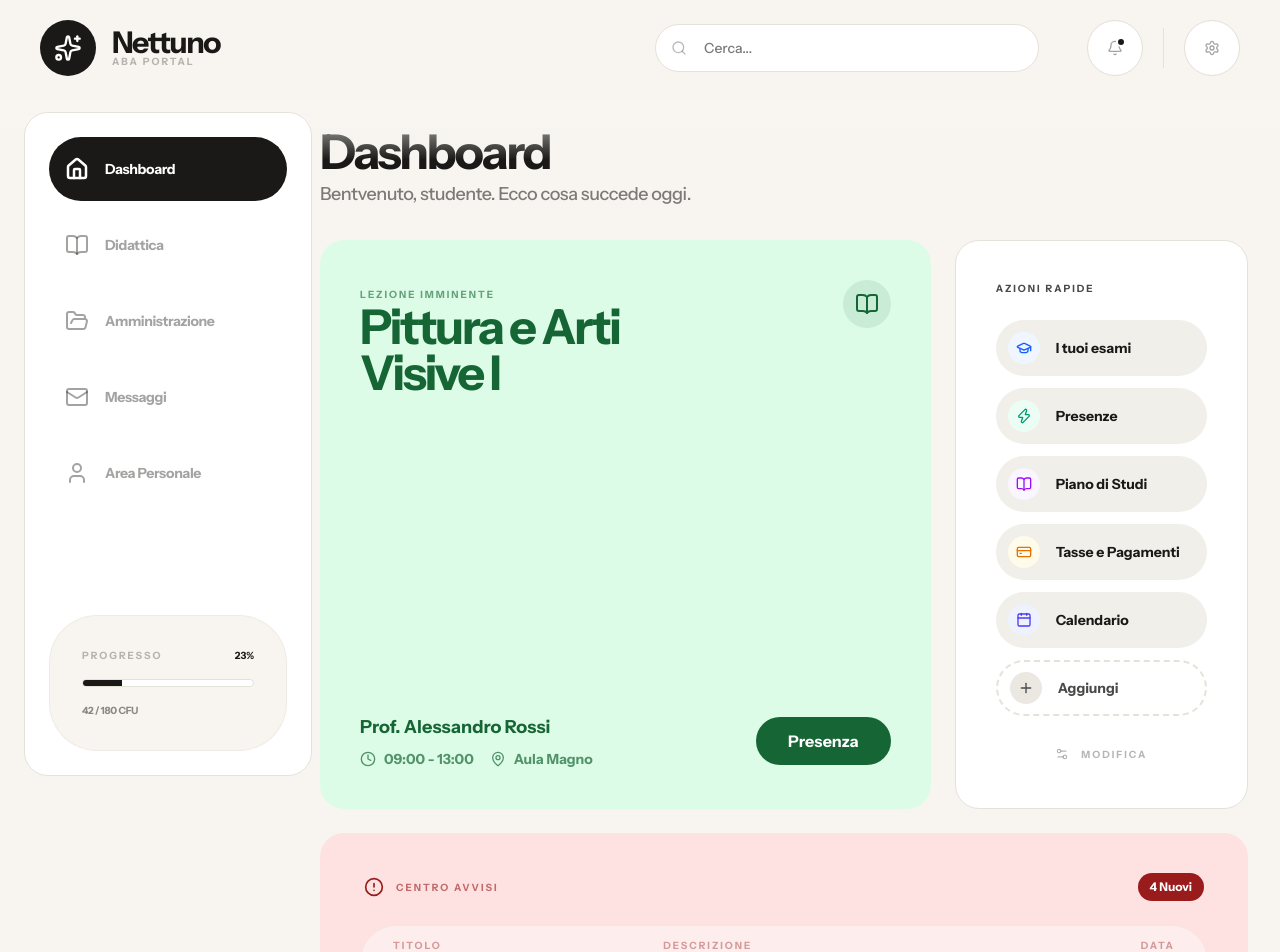
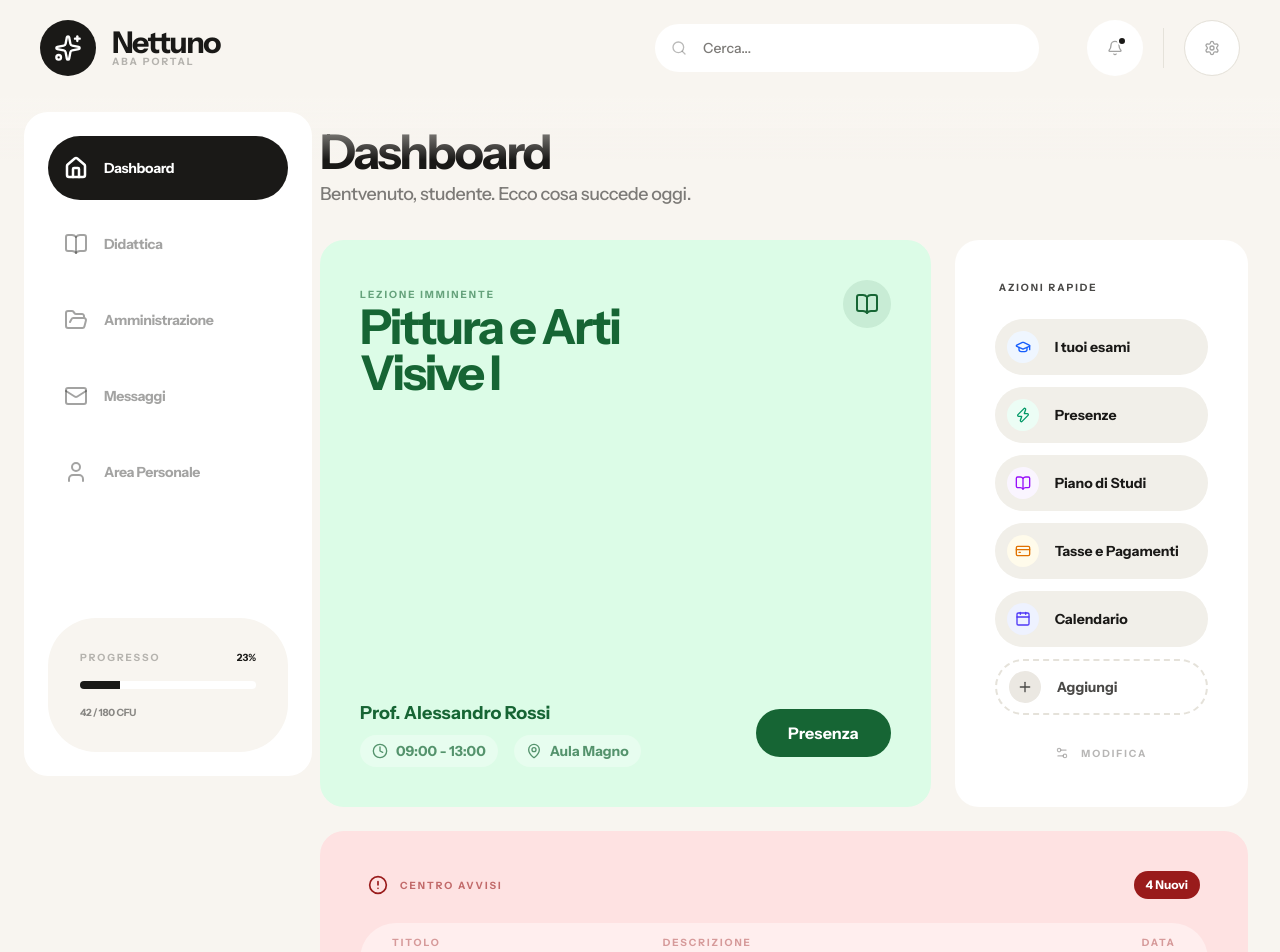
Before and after one commit to Snes00/nettuno-prototype, a Next.js app: page / in a window 1280 px wide. Shown: the top 952 px of the page. Built offline with nearby package versions, Linux system fonts and the light colour scheme.

Commit message:
style: removed all grey borders for a seamless borderless look

```diff
--- a/src/app/(dashboard)/page.tsx
+++ b/src/app/(dashboard)/page.tsx
@@ -23,7 +23,6 @@ const AVVISI = [
 export default function DashboardPage() {
   return (
     <div className="flex flex-col gap-8 animate-in fade-in duration-500">
-      {/* Intestazione */}
       <section className="space-y-1">
         <h1 className="text-4xl md:text-5xl font-black tracking-tighter text-[#1A1917]">Dashboard</h1>
         <p className="text-[#7C7A77] text-base md:text-lg font-medium tracking-tight">
@@ -31,11 +30,8 @@ export default function DashboardPage() {
         </p>
       </section>
 
-      {/* Grid Bento 12 Colonne */}
       <div className="grid grid-cols-1 md:grid-cols-12 gap-6">
-
-        {/* Lezione Imminente (Bento Green) */}
-        <div className="md:col-span-8 bg-[#DCFCE7] rounded-[1.5rem] p-8 md:p-10 min-h-[320px] flex flex-col justify-between group">
+        <div className="md:col-span-8 bg-[#DCFCE7] rounded-[1.5rem] p-8 md:p-10 min-h-[320px] flex flex-col justify-between group border-none shadow-none">
           <div className="flex justify-between items-start">
              <div className="space-y-1">
                 <span className="text-[10px] font-black uppercase tracking-[0.2em] text-[#166534]/60">Lezione Imminente</span>
@@ -49,8 +45,8 @@ export default function DashboardPage() {
              <div className="space-y-2 w-full">
                 <p className="text-lg font-bold text-[#166534]">Prof. Alessandro Rossi</p>
                 <div className="flex flex-wrap gap-4 text-sm font-bold text-[#166534]/70">
-                   <span className="flex items-center gap-2"><Clock className="h-4 w-4" /> 09:00 - 13:00</span>
-                   <span className="flex items-center gap-2"><MapPin className="h-4 w-4" /> Aula Magno</span>
+                   <span className="flex items-center gap-2 bg-white/30 px-3 py-1.5 rounded-xl"><Clock className="h-4 w-4" /> 09:00 - 13:00</span>
+                   <span className="flex items-center gap-2 bg-white/30 px-3 py-1.5 rounded-xl"><MapPin className="h-4 w-4" /> Aula Magno</span>
                 </div>
              </div>
              <button className="w-full md:w-auto bg-[#166534] text-white rounded-xl px-8 h-12 font-black text-base shadow-none hover:bg-[#166534]/90 transition-all active:scale-95 shrink-0">
@@ -59,17 +55,15 @@ export default function DashboardPage() {
           </div>
         </div>
 
-        {/* Azioni Rapide (Bento White) */}
-        <div className="md:col-span-4 bg-white border border-[#E5E2DA] rounded-[1.5rem] p-8 md:p-10 flex flex-col gap-6">
-           <div className="flex justify-between items-center">
+        <div className="md:col-span-4 bg-white rounded-[1.5rem] p-8 md:p-10 flex flex-col gap-6 border-none shadow-none">
+           <div className="flex justify-between items-center px-1">
               <span className="text-[10px] font-black uppercase tracking-[0.2em] text-[#4A4947]">Azioni Rapide</span>
            </div>
            <QuickActions />
         </div>
 
-        {/* Centro Avvisi (Bento Pink) */}
-        <div className="md:col-span-12 bg-[#FEE2E2] rounded-[1.5rem] p-8 md:p-10 flex flex-col gap-6">
-           <div className="flex justify-between items-center px-1">
+        <div className="md:col-span-12 bg-[#FEE2E2] rounded-[1.5rem] p-8 md:p-10 flex flex-col gap-6 border-none shadow-none">
+           <div className="flex justify-between items-center px-2">
               <div className="flex items-center gap-3">
                  <AlertCircle className="h-5 w-5 text-[#991b1b]" />
                  <span className="text-[10px] font-black uppercase tracking-[0.2em] text-[#991b1b]/60">Centro Avvisi</span>
@@ -77,7 +71,7 @@ export default function DashboardPage() {
               <Badge className="bg-[#991b1b] text-white border-none rounded-full px-3 h-7 font-black">4 Nuovi</Badge>
            </div>
 
-           <div className="bg-white/40 rounded-xl overflow-hidden border border-[#991b1b]/5">
+           <div className="bg-white/40 rounded-xl overflow-hidden border-none shadow-none">
               <table className="w-full text-left border-collapse">
                  <thead>
                     <tr className="border-b border-[#991b1b]/5 text-[10px] font-black uppercase tracking-[0.2em] text-[#991b1b]/40">
@@ -111,7 +105,6 @@ export default function DashboardPage() {
               </Button>
            </div>
         </div>
-
       </div>
     </div>
   );
--- a/src/components/layout/BottomNav.tsx
+++ b/src/components/layout/BottomNav.tsx
@@ -38,9 +38,9 @@ export function BottomNav() {
 
   return (
     <>
-      {/* Mobile Bottom Nav - Bento Flat */}
+      {/* Mobile Bottom Nav - Borderless */}
       <nav className="fixed bottom-0 left-0 right-0 z-50 flex h-20 items-center justify-around bg-white md:hidden px-4">
-        <div className="flex w-full h-14 items-center justify-around bg-white border border-[#E5E2DA] rounded-full px-2">
+        <div className="flex w-full h-14 items-center justify-around bg-white border-none rounded-full px-2 shadow-none">
           {items.map((item) => {
             const Icon = item.icon;
             const isActive = pathname === item.href;
@@ -61,8 +61,8 @@ export function BottomNav() {
         </div>
       </nav>
 
-      {/* Desktop Sidebar - Bento White Mode */}
-      <nav className="hidden fixed left-6 top-28 bottom-6 w-24 md:w-72 bg-white border border-[#E5E2DA] rounded-[1.5rem] md:flex flex-col p-6 gap-2 z-[60] transition-all shadow-none">
+      {/* Desktop Sidebar - Borderless Mode */}
+      <nav className="hidden fixed left-6 top-28 bottom-6 w-24 md:w-72 bg-white border-none rounded-[1.5rem] md:flex flex-col p-6 gap-2 z-[60] transition-all shadow-none">
         <div className="space-y-3">
           {items.map((item) => {
             const Icon = item.icon;
@@ -86,12 +86,12 @@ export function BottomNav() {
           })}
         </div>
 
-        <div className="mt-auto hidden md:block p-8 rounded-2xl bg-[#F8F5F0] border border-[#E5E2DA]/50">
+        <div className="mt-auto hidden md:block p-8 rounded-2xl bg-[#F8F5F0] border-none">
            <div className="flex justify-between items-center mb-4">
               <p className="text-[10px] font-black uppercase tracking-[0.2em] text-[#1A1917]/30">Progresso</p>
               <span className="text-[10px] text-[#1A1917] font-black">23%</span>
            </div>
-           <div className="h-2 w-full bg-white rounded-full overflow-hidden border border-[#E5E2DA]">
+           <div className="h-2 w-full bg-white rounded-full overflow-hidden border-none shadow-none">
               <div className="h-full w-[23%] bg-[#1A1917]" />
            </div>
            <p className="text-[10px] text-[#1A1917]/50 mt-4 font-bold uppercase tracking-tight">42 / 180 CFU</p>
--- a/src/components/layout/Header.tsx
+++ b/src/components/layout/Header.tsx
@@ -28,26 +28,26 @@ export function Header() {
             </Link>
           </div>
 
-          {/* Search Bar */}
+          {/* Search Bar - Borderless */}
           <div className="hidden flex-1 items-center justify-end px-12 lg:flex">
             <div className="relative w-full max-w-sm">
               <Search className="absolute left-4 top-1/2 h-4 w-4 -translate-y-1/2 text-[#1A1917]/30" />
               <Input
                 placeholder="Cerca..."
-                className="w-full pl-12 h-12 bg-white border border-[#E5E2DA] rounded-2xl focus-visible:ring-2 focus-visible:ring-primary/10 transition-all font-medium text-sm"
+                className="w-full pl-12 h-12 bg-white border-none rounded-2xl focus-visible:ring-2 focus-visible:ring-primary/10 transition-all font-medium text-sm shadow-none"
               />
             </div>
           </div>
 
-          {/* Action Icons */}
+          {/* Action Icons - Borderless */}
           <div className="flex items-center gap-3">
-            <Button variant="ghost" size="icon" className="lg:hidden rounded-2xl h-14 w-14 bg-white border border-[#E5E2DA]">
+            <Button variant="ghost" size="icon" className="lg:hidden rounded-2xl h-14 w-14 bg-white border-none shadow-none">
               <Search className="h-6 w-6" />
             </Button>
 
             <Button
               variant="ghost"
-              className="h-14 w-14 rounded-2xl text-[#1A1917]/40 hover:text-[#1A1917] bg-white border border-[#E5E2DA] hover:bg-[#F1EFE9] relative transition-all flex items-center justify-center p-0"
+              className="h-14 w-14 rounded-2xl text-[#1A1917]/40 hover:text-[#1A1917] bg-white border-none hover:bg-[#F1EFE9] relative transition-all flex items-center justify-center p-0 shadow-none"
             >
               <Bell className="h-7 w-7" />
               <span className="absolute top-4 right-4 h-2.5 w-2.5 rounded-full bg-primary border-2 border-white"></span>
@@ -62,7 +62,7 @@ export function Header() {
         </div>
       </div>
 
-      {/* Sfumatura Gradiente (Fade-out) */}
+      {/* Sfumatura Gradiente */}
       <div className="h-16 w-full bg-gradient-to-b from-background to-transparent" />
     </header>
   );
```
